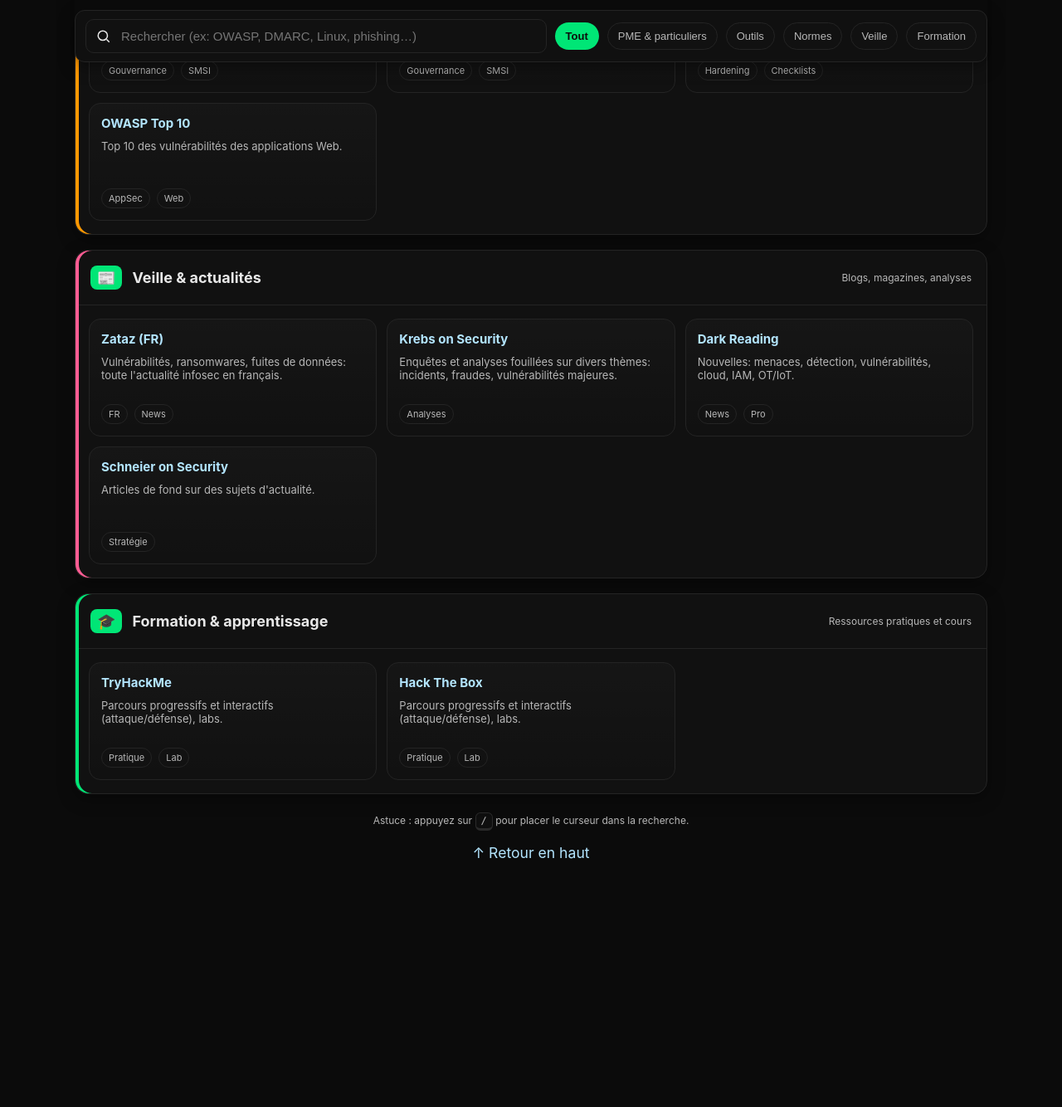
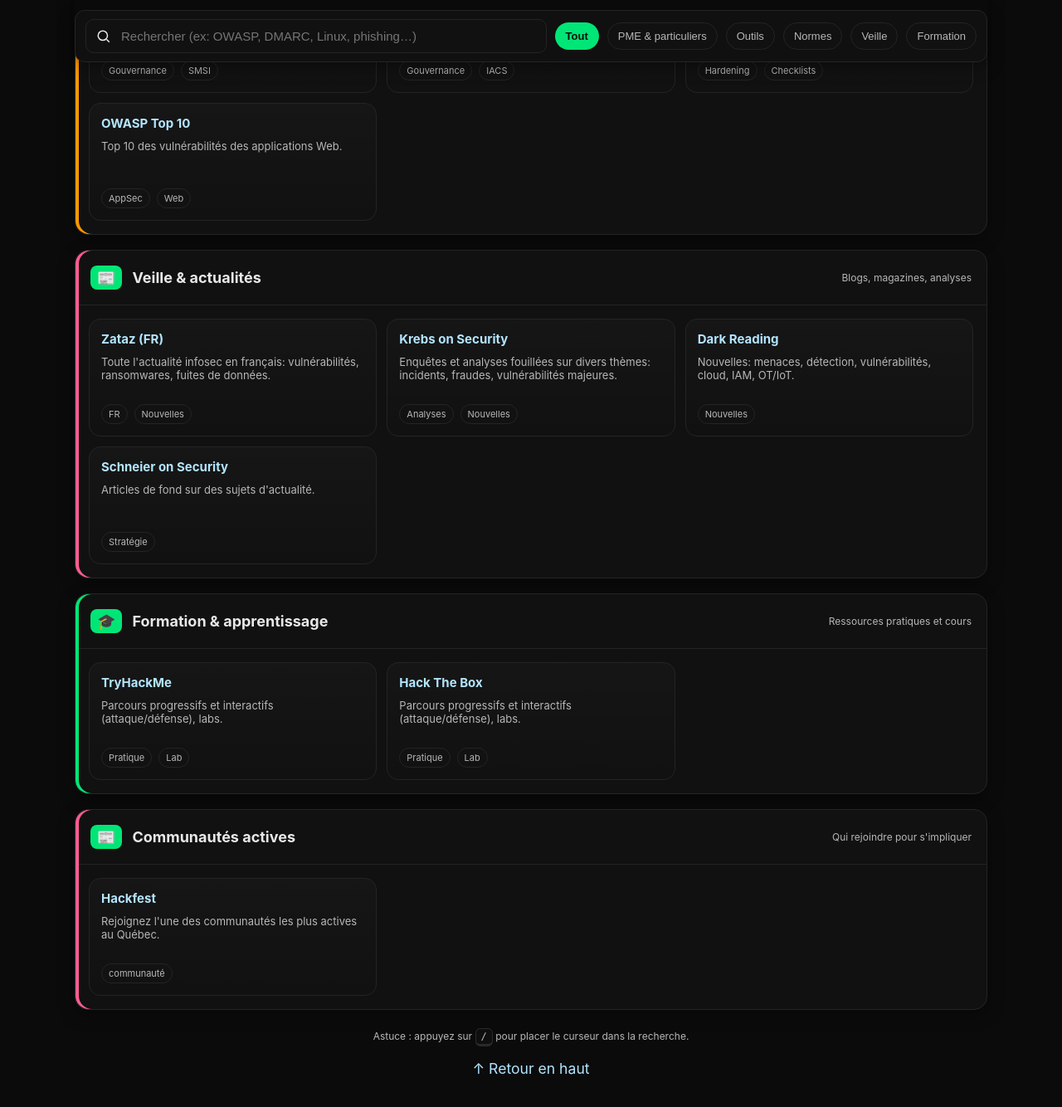
Before and after one commit to sqltemp/portfolio, a Jekyll site: the page projects/ressources/ressources.html, which Jekyll copies as it is, in a window 1280 px wide and 1400 px high, scrolled down 1109 px. Shown: the top 1334 px of the window at 83% size. Built offline with Jekyll 4.4.1, drawn with Linux system fonts in a browser that asks for light colours; before the commit the page ends 2249 px from its top, so only the background shows below that; some of the changed text lies outside the part shown.

Commit message:
Update ressources.html

```diff
--- a/projects/ressources/ressources.html
+++ b/projects/ressources/ressources.html
@@ -139,9 +139,9 @@
             <div class="meta"><span class="tag">Débutant</span><span class="tag">Guides</span><span class="tag">CA</span></div>
           </article>
           <article class="linkcard" data-tags="canada guides centre cyber officiel">
-            <h4><a href="https://www.cyber.gc.ca/fr" target="_blank" rel="noopener">Centre canadien pour la cybersécurité — Ressources</a></h4>
+            <h4><a href="https://www.cyber.gc.ca/fr" target="_blank" rel="noopener">Centre canadien pour la cybersécurité</a></h4>
             <p>Nouvelles, guides techniques et fiches pratiques pour PME & particuliers</p>
-            <div class="meta"><span class="tag">CA</span><span class="tag">Guides</span></div>
+            <div class="meta"><span class="tag">Débutant</span><span class="tag">Guides</span><span class="tag">CA</span></div>
           </article>
           <article class="linkcard" data-tags="guide debutant bonnes-pratiques canada officiel">
             <h4><a href="https://dmarc.org/overview/" target="_blank" rel="noopener">Sécurité des courriels: SPF / DKIM /DMARC</a></h4>
@@ -199,9 +199,9 @@
             <div class="meta"><span class="tag">Gouvernance</span><span class="tag">SMSI</span></div>
           </article>
           <article class="linkcard" data-tags="isa iec 62443">
-            <h4><a href="https://www.isa.org/standards-and-publications/isa-standards/isa-iec-62443-series-of-standards" target="_blank" rel="noopener">ISO/IEC 27001</a></h4>
+            <h4><a href="https://www.isa.org/standards-and-publications/isa-standards/isa-iec-62443-series-of-standards" target="_blank" rel="noopener">ISA/IEC 62443</a></h4>
             <p>Standard des systèmes de gestion de la sécurité des appareils industriels.</p>
-            <div class="meta"><span class="tag">Gouvernance</span><span class="tag">SMSI</span></div>
+            <div class="meta"><span class="tag">Gouvernance</span><span class="tag">IACS</span></div>
           </article>
           <article class="linkcard" data-tags="cis benchmarks hardening linux windows cloud">
             <h4><a href="https://www.cisecurity.org/cis-benchmarks" target="_blank" rel="noopener">CIS Benchmarks</a></h4>
@@ -225,18 +225,18 @@
         <div class="links">
           <article class="linkcard" data-tags="zdnet fr securite actualites">
             <h4><a href="https://www.zataz.com/" target="_blank" rel="noopener">Zataz (FR)</a></h4>
-            <p>Vulnérabilités, ransomwares, fuites de données: toute l'actualité infosec en français.</p>
-            <div class="meta"><span class="tag">FR</span><span class="tag">News</span></div>
+            <p>Toute l'actualité infosec en français: vulnérabilités, ransomwares, fuites de données.</p>
+            <div class="meta"><span class="tag">FR</span><span class="tag">Nouvelles</span></div>
           </article>
           <article class="linkcard" data-tags="krebsonsecurity enquete incident vulns">
             <h4><a href="https://krebsonsecurity.com/" target="_blank" rel="noopener">Krebs on Security</a></h4>
             <p>Enquêtes et analyses fouillées sur divers thèmes: incidents, fraudes, vulnérabilités majeures.</p>
-            <div class="meta"><span class="tag">Analyses</span></div>
+            <div class="meta"><span class="tag">Analyses</span><span class="tag">Nouvelles</span></div>
           </article>
           <article class="linkcard" data-tags="dark reading magazine news pro">
             <h4><a href="https://www.darkreading.com/" target="_blank" rel="noopener">Dark Reading</a></h4>
             <p>Nouvelles: menaces, détection, vulnérabilités, cloud, IAM, OT/IoT.</p>
-            <div class="meta"><span class="tag">News</span><span class="tag">Pro</span></div>
+            <div class="meta"><span class="tag">Nouvelles</span></div>
           </article>
           <article class="linkcard" data-tags="schneier policy crypto privacy">
             <h4><a href="https://www.schneier.com/" target="_blank" rel="noopener">Schneier on Security</a></h4>
@@ -267,7 +267,21 @@
           </article>
         </div>
       </section>
+     <!-- ===== Communautés actives ===== -->
+      <section id="communautés" class="section-card accent" data-color="pink" data-section="communautés">
+        <div class="section-head">
+          <div class="section-title"><span class="badge">📰</span> <strong>Communautés actives</strong></div>
+          <div class="section-actions mini">Qui rejoindre pour s'impliquer</div>
+        </div>
+        <div class="links">
+          <article class="linkcard" data-tags="zdnet fr securite actualites">
+            <h4><a href="https://hackfest.ca/" target="_blank" rel="noopener">Hackfest</a></h4>
+            <p>Rejoignez l'une des communautés les plus actives au Québec.</p>
+            <div class="meta"><span class="tag">communauté</span></div>
+          </article>
 
+        </div>
+      </section>
     </div>
 
     <p class="footnote">Astuce : appuyez sur <span class="kbd">/</span> pour placer le curseur dans la recherche.</p>
```
Also changed, not shown: other parts of projects/ressources/ressources.html (+1 -1 lines).
